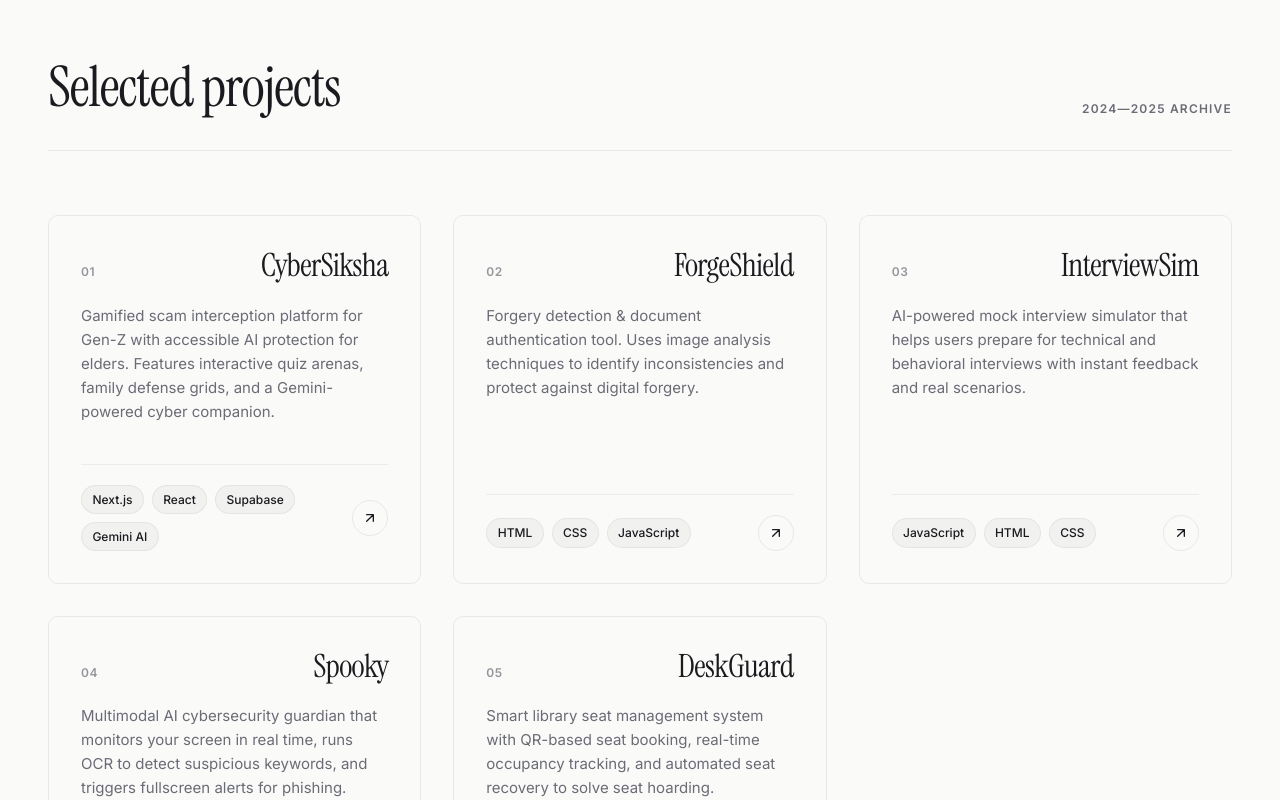
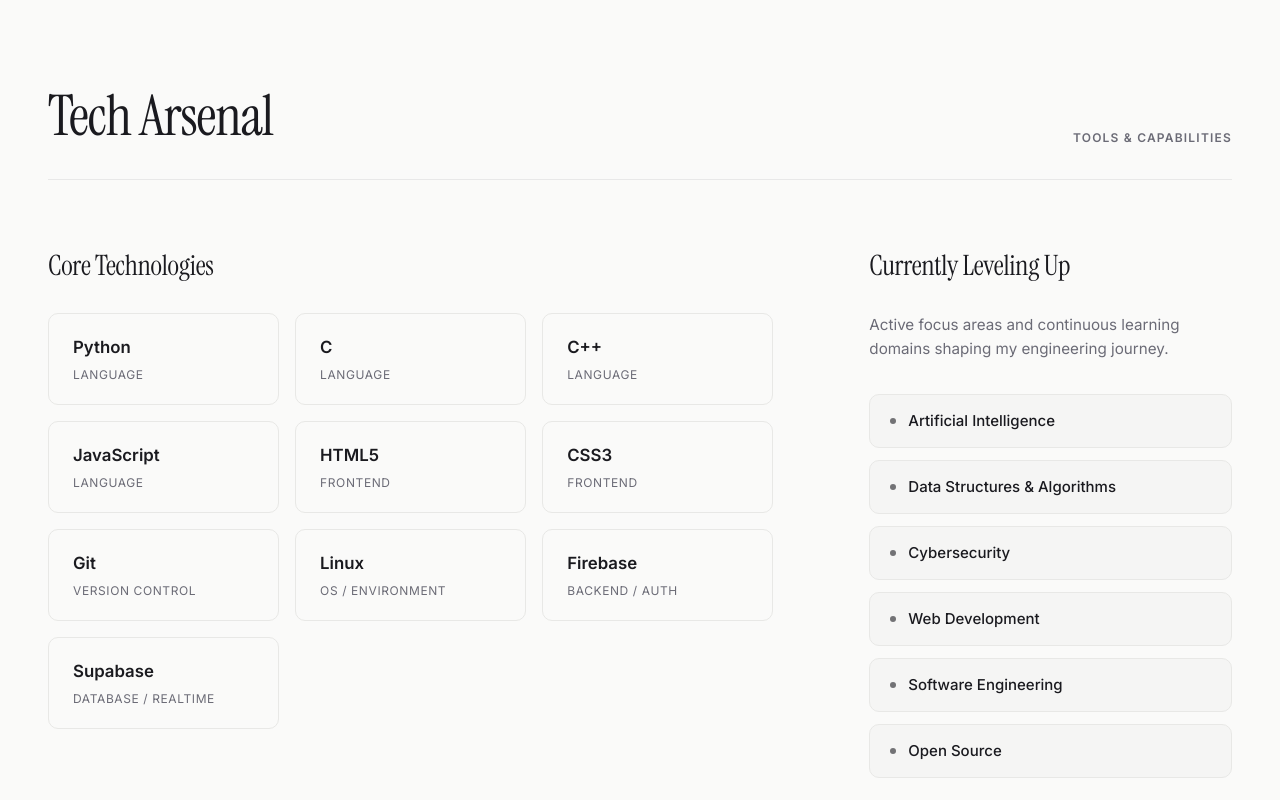
Before and after one commit to Srishti-Gupta74/MyPortfolio, a React (Vite) app: page / in a window 1280 px wide. Shown: the part 780-1580 px from the top of the page. Built offline with nearby package versions, Linux system fonts and the light colour scheme.

Commit message:
added tech stack section

```diff
--- a/src/App.jsx
+++ b/src/App.jsx
@@ -1,6 +1,7 @@
 import Navbar from './components/Navbar/Navbar';
 import Hero from './components/Hero/Hero';
 import SkillsMarquee from './components/SkillsMarquee/SkillsMarquee';
+import TechStack from './components/TechStack/TechStack';
 import Projects from './components/Projects/Projects';
 
 function App() {
@@ -10,6 +11,7 @@
       <main>
         <Hero />
         <SkillsMarquee />
+        <TechStack />
         <Projects />
       </main>
     </>
--- a/src/components/Hero/Hero.jsx
+++ b/src/components/Hero/Hero.jsx
@@ -15,9 +15,9 @@
 
           <div className="hero__aside" id="about">
             <p className="hero__description" id="hero-description">
-              BTech CSE Sophomore at Manipal University Jaipur. Crafting
-              digital experiences with code, creativity, and a passion for
-              building things that matter.
+              BTech CSE '29 at Manipal University Jaipur. Passionate about
+              Artificial Intelligence, Cybersecurity, Web Development, and Open
+              Source — crafting secure, intelligent digital experiences that matter.
             </p>
 
             <div className="hero__actions" id="hero-actions">
--- a/src/components/Projects/Projects.jsx
+++ b/src/components/Projects/Projects.jsx
@@ -50,7 +50,6 @@
         {/* Header */}
         <div className="projects__header">
           <h2 className="projects__heading">Selected projects</h2>
-          <p className="projects__label">2024—2025 Archive</p>
         </div>
 
         {/* Project List */}
--- a/src/components/SkillsMarquee/SkillsMarquee.jsx
+++ b/src/components/SkillsMarquee/SkillsMarquee.jsx
@@ -1,13 +1,22 @@
 import './SkillsMarquee.css';
 
 const skills = [
+  'Python',
+  'C',
   'C++',
-  'Python',
+  'JavaScript',
+  'HTML5',
+  'CSS3',
+  'Git',
+  'Linux',
+  'Firebase',
+  'Supabase',
+  'Artificial Intelligence',
+  'Data Structures & Algorithms',
+  'Cybersecurity',
   'Web Development',
-  'UI / UX Design',
-  'Data Structures',
-  'React',
-  'Problem Solving',
+  'Software Engineering',
+  'Open Source',
 ];
 
 const SkillsMarquee = () => {
--- /dev/null
+++ b/src/components/TechStack/TechStack.css
@@ -0,0 +1,164 @@
+/* ===== Tech Stack Section ===== */
+.techstack {
+  padding: 6rem 0;
+  background-color: var(--background);
+  border-bottom: 1px solid rgba(26, 26, 31, 0.06);
+}
+
+@media (min-width: 1024px) {
+  .techstack {
+    padding: 8rem 0;
+  }
+}
+
+/* Header */
+.techstack__header {
+  display: flex;
+  flex-direction: column;
+  gap: 1.5rem;
+  padding-bottom: 2rem;
+  margin-bottom: 4rem;
+  border-bottom: 1px solid rgba(26, 26, 31, 0.08);
+}
+
+@media (min-width: 640px) {
+  .techstack__header {
+    flex-direction: row;
+    justify-content: space-between;
+    align-items: flex-end;
+  }
+}
+
+.techstack__heading {
+  font-family: var(--font-display);
+  font-size: clamp(2.5rem, 4.5vw, 3.5rem);
+  font-weight: 400;
+  line-height: 1.1;
+  letter-spacing: -0.02em;
+}
+
+.techstack__label {
+  font-size: 0.75rem;
+  font-weight: 600;
+  text-transform: uppercase;
+  letter-spacing: 0.1em;
+  color: var(--muted-foreground);
+}
+
+/* Layout Grid */
+.techstack__grid {
+  display: grid;
+  grid-template-columns: 1fr;
+  gap: 4rem;
+}
+
+@media (min-width: 1024px) {
+  .techstack__grid {
+    grid-template-columns: 2fr 1fr;
+    gap: 6rem;
+  }
+}
+
+.techstack__subheading {
+  font-family: var(--font-display);
+  font-size: 1.75rem;
+  font-weight: 400;
+  margin-bottom: 1.5rem;
+  letter-spacing: -0.01em;
+}
+
+/* Core Technologies Grid */
+.techstack__list {
+  display: grid;
+  grid-template-columns: 1fr;
+  gap: 1rem;
+}
+
+@media (min-width: 640px) {
+  .techstack__list {
+    grid-template-columns: repeat(2, 1fr);
+  }
+}
+
+@media (min-width: 1200px) {
+  .techstack__list {
+    grid-template-columns: repeat(3, 1fr);
+  }
+}
+
+.techstack__item {
+  display: flex;
+  flex-direction: column;
+  gap: 0.25rem;
+  padding: 1.25rem 1.5rem;
+  border: 1px solid var(--border);
+  border-radius: var(--radius);
+  background-color: var(--card);
+  transition: all 0.25s var(--ease-out);
+}
+
+.techstack__item:hover {
+  border-color: rgba(26, 26, 31, 0.3);
+  transform: translateY(-2px);
+  box-shadow: 0 8px 20px -8px rgba(26, 26, 31, 0.05);
+  background-color: #ffffff;
+}
+
+.techstack__name {
+  font-weight: 600;
+  font-size: 1.05rem;
+  color: var(--foreground);
+}
+
+.techstack__category {
+  font-size: 0.75rem;
+  color: var(--muted-foreground);
+  text-transform: uppercase;
+  letter-spacing: 0.05em;
+}
+
+/* Leveling Up Aside */
+.techstack__group--aside {
+  display: flex;
+  flex-direction: column;
+}
+
+.techstack__intro {
+  color: var(--muted-foreground);
+  font-size: 0.95rem;
+  line-height: 1.6;
+  margin-bottom: 2rem;
+}
+
+.techstack__tags {
+  display: flex;
+  flex-direction: column;
+  gap: 0.75rem;
+}
+
+.techstack__tag {
+  display: inline-flex;
+  align-items: center;
+  gap: 0.75rem;
+  padding: 0.875rem 1.25rem;
+  border-radius: var(--radius);
+  border: 1px solid var(--border);
+  background-color: rgba(26, 26, 31, 0.02);
+  font-size: 0.9375rem;
+  font-weight: 500;
+  color: var(--foreground);
+  transition: all 0.2s ease;
+}
+
+.techstack__tag:hover {
+  border-color: var(--foreground);
+  background-color: var(--card);
+}
+
+.techstack__tag-dot {
+  width: 6px;
+  height: 6px;
+  border-radius: 50%;
+  background-color: var(--foreground);
+  opacity: 0.6;
+}
--- /dev/null
+++ b/src/components/TechStack/TechStack.jsx
@@ -0,0 +1,71 @@
+import './TechStack.css';
+
+const arsenal = [
+  { name: 'Python', category: 'Language' },
+  { name: 'C', category: 'Language' },
+  { name: 'C++', category: 'Language' },
+  { name: 'JavaScript', category: 'Language' },
+  { name: 'HTML5', category: 'Frontend' },
+  { name: 'CSS3', category: 'Frontend' },
+  { name: 'Git', category: 'Version Control' },
+  { name: 'Linux', category: 'OS / Environment' },
+  { name: 'Firebase', category: 'Backend / Auth' },
+  { name: 'Supabase', category: 'Database / Realtime' },
+];
+
+const levelingUp = [
+  'Artificial Intelligence',
+  'Data Structures & Algorithms',
+  'Cybersecurity',
+  'Web Development',
+  'Software Engineering',
+  'Open Source',
+];
+
+const TechStack = () => {
+  return (
+    <section className="techstack" id="stack">
+      <div className="techstack__content container">
+        {/* Header */}
+        <div className="techstack__header">
+          <h2 className="techstack__heading">Tech Arsenal</h2>
+          <p className="techstack__label">Tools & Capabilities</p>
+        </div>
+
+        <div className="techstack__grid">
+          {/* Tech Arsenal Grid */}
+          <div className="techstack__group">
+            <h3 className="techstack__subheading">Core Technologies</h3>
+            <div className="techstack__list">
+              {arsenal.map((tech) => (
+                <div className="techstack__item" key={tech.name}>
+                  <span className="techstack__name">{tech.name}</span>
+                  <span className="techstack__category">{tech.category}</span>
+                </div>
+              ))}
+            </div>
+          </div>
+
+          {/* Currently Leveling Up */}
+          <div className="techstack__group techstack__group--aside">
+            <h3 className="techstack__subheading">Currently Leveling Up</h3>
+            <p className="techstack__intro">
+              Active focus areas and continuous learning domains shaping my
+              engineering journey.
+            </p>
+            <div className="techstack__tags">
+              {levelingUp.map((item) => (
+                <span className="techstack__tag" key={item}>
+                  <span className="techstack__tag-dot"></span>
+                  {item}
+                </span>
+              ))}
+            </div>
+          </div>
+        </div>
+      </div>
+    </section>
+  );
+};
+
+export default TechStack;
```
